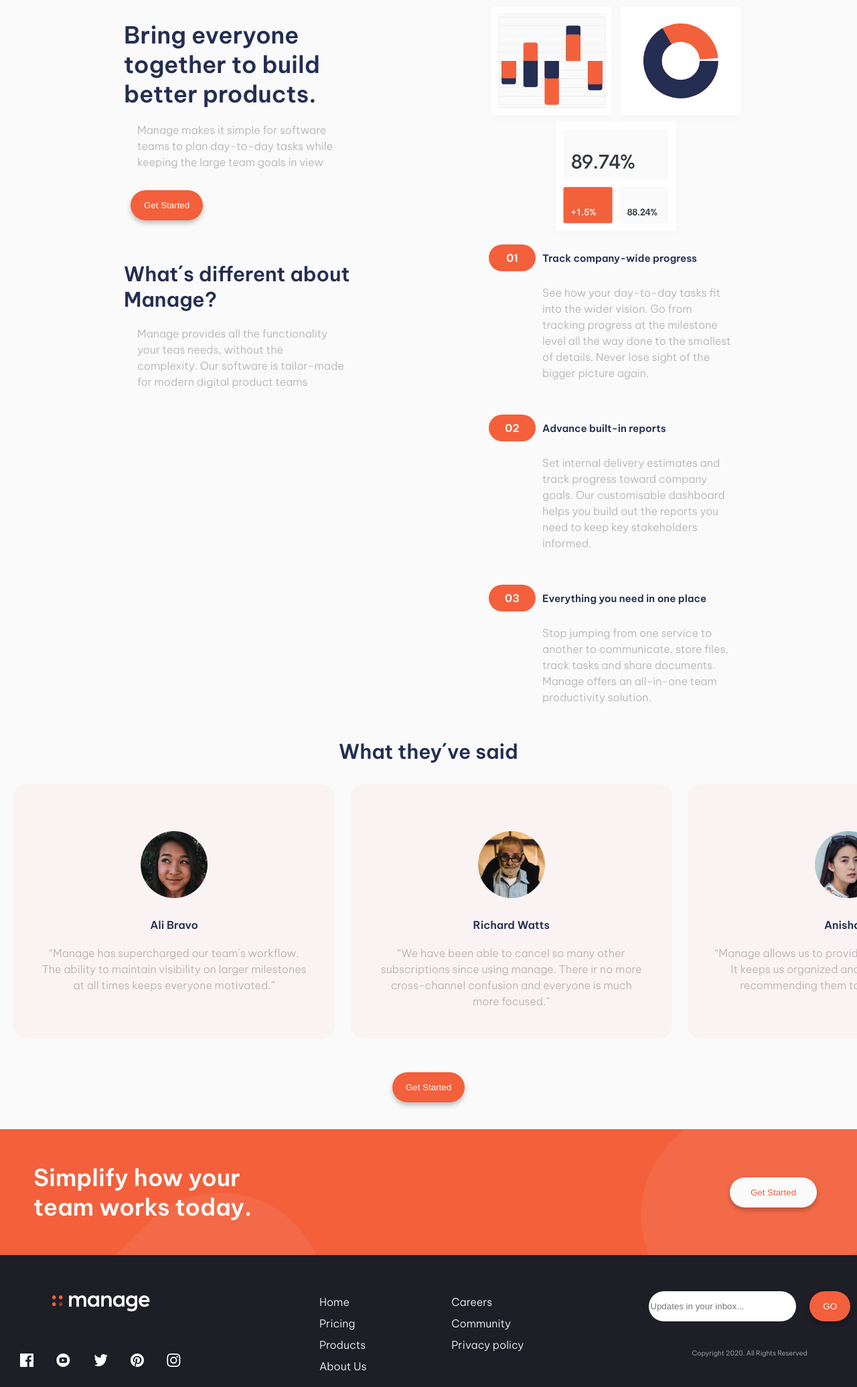
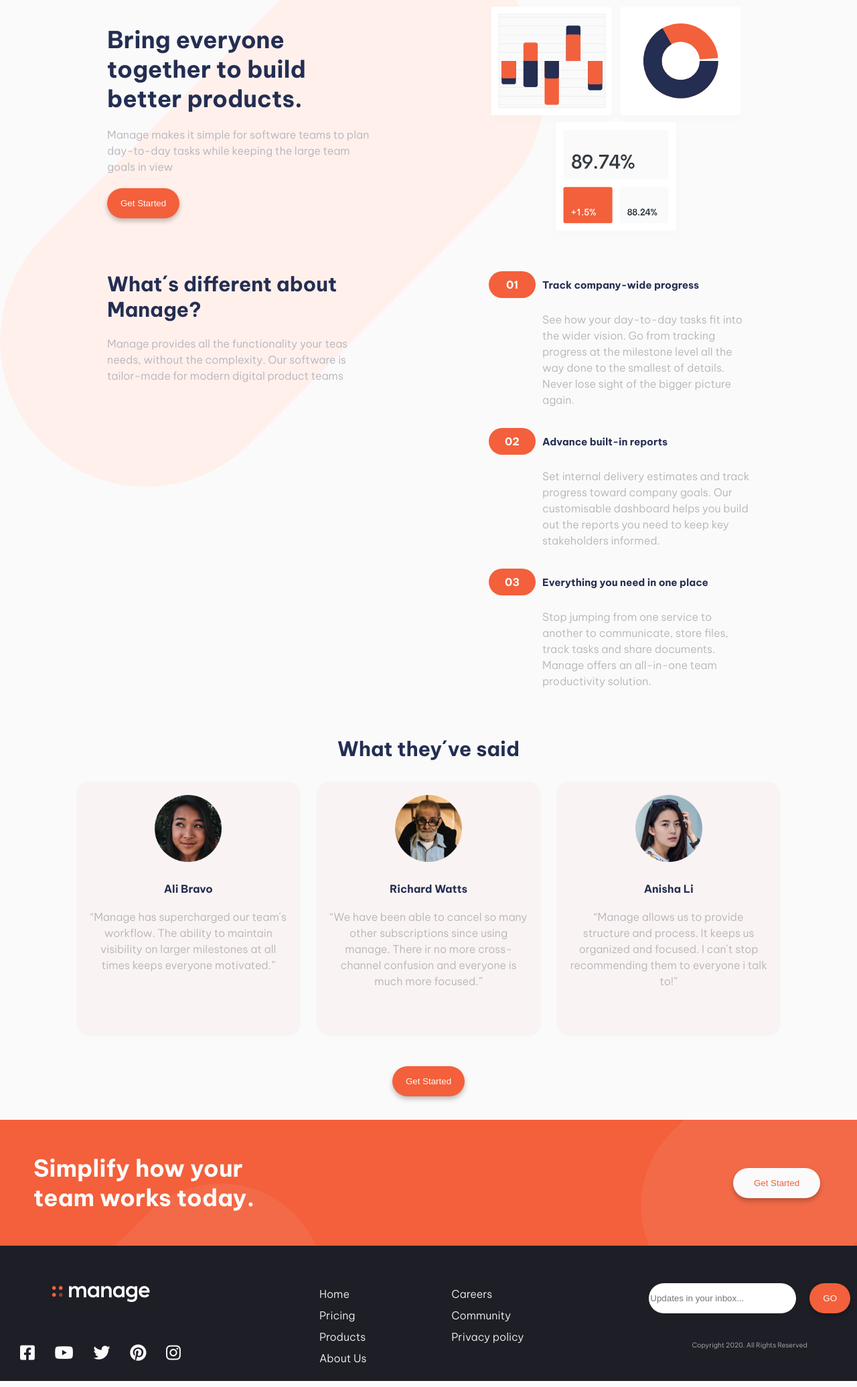
Before and after one commit to nicolastoscano/IntegradorEntregable, a plain HTML site: page index.html in a window 1280 px wide. Shown: the part 87-2158 px from the top of the page at 67% size. Drawn offline with Linux system fonts and the light colour scheme.

Commit message:
Finalizado

```diff
--- a/css/style.css
+++ b/css/style.css
@@ -6,6 +6,8 @@
 body {
     font-family: 'Be Vietnam Pro', sans-serif;
     background-color: #FAFAFA;
+    background-image: url('../imagenes/bg-tablet-pattern.svg');
+    background-repeat: no-repeat;
 }
 
 button {
@@ -16,7 +18,7 @@ button {
     height: 45px;
     border: none;
     padding: 20px;
-    margin: 10px;
+    margin: 5px;
     align-items: center;
     justify-content: center;
     box-shadow: 0px 4px 7px rgba(0, 0, 0, 0.25);
@@ -42,7 +44,7 @@ h1, h2, h3, h4 {
 
 h1 {
     font-size: 35px;
-    font-weight: 600;
+    font-weight: 700;
 }
 
 h2 {
@@ -59,13 +61,6 @@ p {
     color: #B3B2B7;
     line-height: 1.5;
     padding: 20px;
-}
-
-input {
-    border-radius: 30px;
-    border: none;
-    margin: 10px;
-    width: 220px;
 }
 
 section {
@@ -123,7 +118,7 @@ section {
     margin: 0px;
 }
 
-/* Header */
+/* Header mobile*/
 .navstyle {
     display: flex;
     align-items: center;
@@ -189,7 +184,6 @@ section {
     width: 130px;
     border: none;
     padding: 20px;
-    margin: 10px;
     align-items: center;
     justify-content: center;
     box-shadow: 0px 4px 7px rgba(0, 0, 0, 0.25);
@@ -202,6 +196,7 @@ section {
     overflow: hidden;
     margin-top: 20px;
 }
+
 .carousel{
     display:block;
     width: 100%;
@@ -231,7 +226,6 @@ section {
     display: flex;
     flex-direction: column;
     align-items: center;
-    margin-top: 50px;
     padding: 20px;
 }
 
@@ -240,8 +234,6 @@ section {
     margin-bottom: 30px;
 }
 
-
-
 /* Footer */
 .footstyle {
     background-color: #1E1E26;
@@ -249,33 +241,51 @@ section {
     display: flex;
     justify-content: center;
 }
+
 .linkssection {
     display: flex;
     justify-content: space-between;
     padding: 20px 50px 20px 50px;
     height: 20vh;
 }
+
 .links {
     display: flex;
     flex-direction: column;
     line-height: 2;
 }
+
 .whitelink {
     color: #FAFAFA;
     text-decoration: none;
 }
+
 .whitelink:hover {
     color: #F3603B;
 }
+
 .social {
     display: flex;
     justify-content: space-between;
     margin: 30px;
 }
+
 .formstyle {
     display: flex;
     justify-content: center;
 }
+
+input {
+    border-radius: 30px;
+    border: none;
+    margin: 10px;
+    width: 220px;
+}
+
+.notshow {
+    display: none;
+}
+
 .footflex {
     display: flex;
     align-items: center;
@@ -283,9 +293,16 @@ section {
     width: 100%;
 }
 
+i {
+    color: #FAFAFA;
+    font-size: 25px;
+}
+i:hover {
+    color: #F3603B;
+    cursor: pointer;
+}
 
-
-/* media */
+/* Header desk */
 
 .navbar {
     display: flex;
@@ -296,6 +313,7 @@ section {
 .navbar:hover {
     color: #F3603B;
 }
+
 .notmobile {
     display: none;
 }
@@ -307,25 +325,37 @@ section {
     .navbar {
         display: contents;
     }
+
     .menu {
         display: none;
     }
+
     .section1 {
         flex-direction: row;
         align-items: center;
         justify-content: space-evenly;
         flex-wrap: wrap;
     }
+
     .imgstyle {
         order: 1;
         width: 50vh;
     }
+
     .card1 {
         width: 50vh;
         text-align: left;
+        padding: 0%;
     }
-    button {
+
+    .button1 {
         align-self: flex-start;
+        margin-top: 20px;
+        margin-left: 0%;
+    }
+
+    p {
+        padding: 20px 0px 0px 0px;
     }
 
     /* Section2 */
@@ -333,32 +363,45 @@ section {
         display: flex;
         flex-direction: row;
         justify-content: space-evenly;
+        margin: 40px 0px 40px 0px;
     }
+
     .mrg {
         width: 50vh;
     }
+
     h2 {
         text-align: left;
     }
+
     .diftitle {
         background-color: #FAFAFA;
     }
+
     .desk {
-        margin-left: 70px;
+        margin-left: 90px;
+    }
+
+    /* Carousel */
+    .container:hover {
+        overflow-x: scroll;
     }
 
     /* Seccion start now */
     .sectioncenter {
         background-image: url('../imagenes/bg-simplify-section-desktop.svg');
     }
+
     .start {
         flex-direction: row;
         align-items: center;
         justify-content: space-between;
     }
+
     .button2 {
         align-self: center;
     }
+
     .whitetext {
         width: 50vh;
         text-align: left;
@@ -366,11 +409,13 @@ section {
 
     /* Carousel */
     .item {
-        width: 60vh;
+        wid
+        th: 60vh;
     }
     .fullcarousel {
         max-width: fit-content;
     }
+
     .comenttitle {
         text-align: center;
     }
@@ -379,25 +424,31 @@ section {
     .notmobile {
         display: contents;
     }
+
     .order {
         order: 2;
     }
+
     .notdesk {
         display: none;
     }
+
     .footflex {
         flex-direction: row;
     }
+
     .linkssection {
         order: 1;
         justify-content: space-evenly;
     }
+
     .reverse {
         display: flex;
         flex-direction: column-reverse;
         max-width: 300px;
     }
 
-
-
+    .formbutton {
+        margin: 10px;
+    }
 }
--- a/index.html
+++ b/index.html
@@ -7,7 +7,8 @@
     <link rel="stylesheet" href="css/style.css">
     <link rel="preconnect" href="https://fonts.googleapis.com">
     <link rel="preconnect" href="https://fonts.gstatic.com" crossorigin>
-    <link href="https://fonts.googleapis.com/css2?family=Be+Vietnam+Pro:wght@300;600&display=swap" rel="stylesheet">
+    <link href="https://fonts.googleapis.com/css2?family=Be+Vietnam+Pro:wght@300;700&display=swap" rel="stylesheet" type='text/css'>
+    <link rel="stylesheet" href="https://cdnjs.cloudflare.com/ajax/libs/font-awesome/6.1.1/css/all.min.css">
     <title>Manage</title>
 </head>
 <body>
@@ -15,7 +16,7 @@
         <div class="pagecenter">
             <div class="navstyle maxwidth">
                 <img src="./imagenes/logo.svg" alt="logo">
-                <div class="navbar">
+                <nav class="navbar">
                     <div>
                         <a href="">Pricing</a>
                         <a href="">Product</a>
@@ -24,7 +25,7 @@
                         <a href="">Community</a>
                     </div>
                     <button>Get Started</button>
-                </div>
+                </nav>
                 <img class="menu" src="./imagenes/icon-hamburger.svg" alt="menu">
             </div>
         </div>
@@ -40,7 +41,7 @@
                     <p>
                         Manage makes it simple for software teams to plan day-to-day tasks while keeping the large team goals in view
                     </p>
-                    <button>Get Started</button>
+                    <button class="button1">Get Started</button>
                 </div>
             </section>
             <section class="section2">
@@ -52,7 +53,6 @@
                         Manage provides all the functionality your teas needs, without the complexity. Our software is tailor-made for modern digital product teams
                     </p>
                 </div>
-
                 <div>
                     <div class="mrg">
                         <div class="diftitle">
@@ -88,7 +88,6 @@
                         </p>
                     </div>
                 </div>
-
             </section>
             <section class="fullcarousel">
                 <h2 class="comenttitle">
@@ -135,7 +134,6 @@
                     <button class="button2" >Get Started</button>
                 </section>
             </div>
-
         </div>
     </main>
     <footer>
@@ -143,6 +141,7 @@
             <div class="footflex maxwidth">
                 <section class="notdesk">
                     <form class="formstyle" action="" method="post">
+                        <label class="notshow" for="email">email</label>
                         <input type="email" name="email" placeholder="Updates in your inbox..." >
                         <button type="submit">
                             GO
@@ -164,11 +163,11 @@
                 </section>
                 <section class="reverse">
                     <div class="social">
-                        <img src="./imagenes/icon-facebook.svg" alt="Facebook">
-                        <img src="./imagenes/icon-youtube.svg" alt="YouTube">
-                        <img src="./imagenes/icon-twitter.svg" alt="Twitter">
-                        <img src="./imagenes/icon-pinterest.svg" alt="Pinterest">
-                        <img src="./imagenes/icon-instagram.svg" alt="Instagram">
+                        <i class="fa-brands fa-facebook-square"></i>
+                        <i class="fa-brands fa-youtube"></i>
+                        <i class="fa-brands fa-twitter"></i>
+                        <i class="fa-brands fa-pinterest"></i>
+                        <i class="fa-brands fa-instagram"></i>
                     </div>
                     <div class="center">
                         <img src="./imagenes/logo-white.png" alt="logo">
@@ -181,7 +180,7 @@
                     <div class="order">
                         <form class="formstyle" action="" method="post">
                             <input type="email" name="email" placeholder="Updates in your inbox..." >
-                            <button type="submit">
+                            <button class="formbutton" type="submit">
                             GO
                             </button>
                         </form>
@@ -191,7 +190,6 @@
                     </div>
                 </section>
             </div>
-
         </div>
     </footer>
 </body>
```
